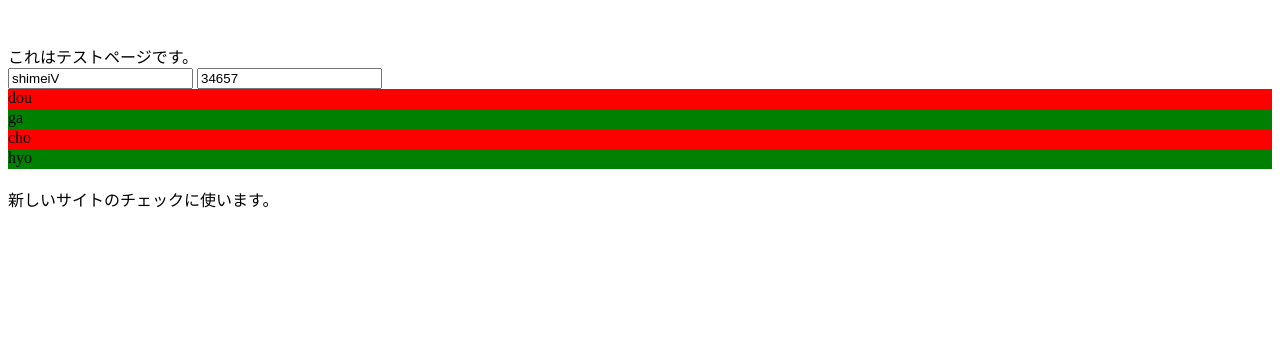
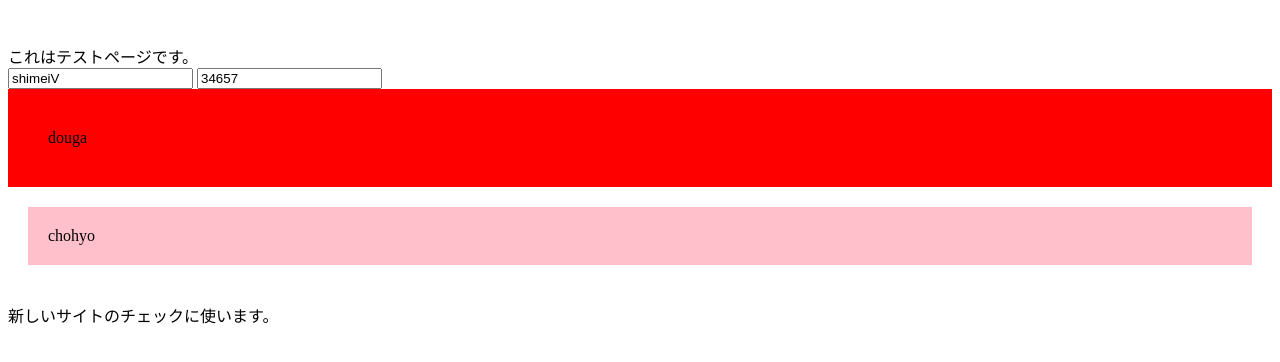
Before and after one commit to yukkujp/github.io, a plain HTML site: page index.html in a window 1280 px wide. Drawn offline with Linux system fonts and the light colour scheme.

Commit message:
Update index.html

```diff
--- a/index.html
+++ b/index.html
@@ -31,13 +31,11 @@ height="0" width="0" style="display:none;visibility:hidden"></iframe></noscript>
 <input type="hidden" id="okyaku" name="okyaku" value="okyakuV" />
   <input type="text" id="shimei" name="shimei" value="shimeiV" />
   <input type="text" id="postId" name="postId" value="34657" />
-  <div id="douga">
-    <div style="height:20px;background-color:red">dou</div>
-    <div style="height:20px;background-color:green">ga</div>
+  <div id="douga"style="padding:20px;background-color:red">
+    <div style="padding:20px;background-color:grenn">douga</div>
   </div>
-  <div id="chohyo">
-    <div style="height:20px;background-color:red"">cho</div>
-    <div style="height:20px;background-color:green">hyo</div>
+  <div id="chohyo"style="padding:20px;background-color:bule">
+    <div style="padding:20px;background-color:pink"">chohyo</div>
   </div>
 <br/>
 新しいサイトのチェックに使います。<br/>
```
